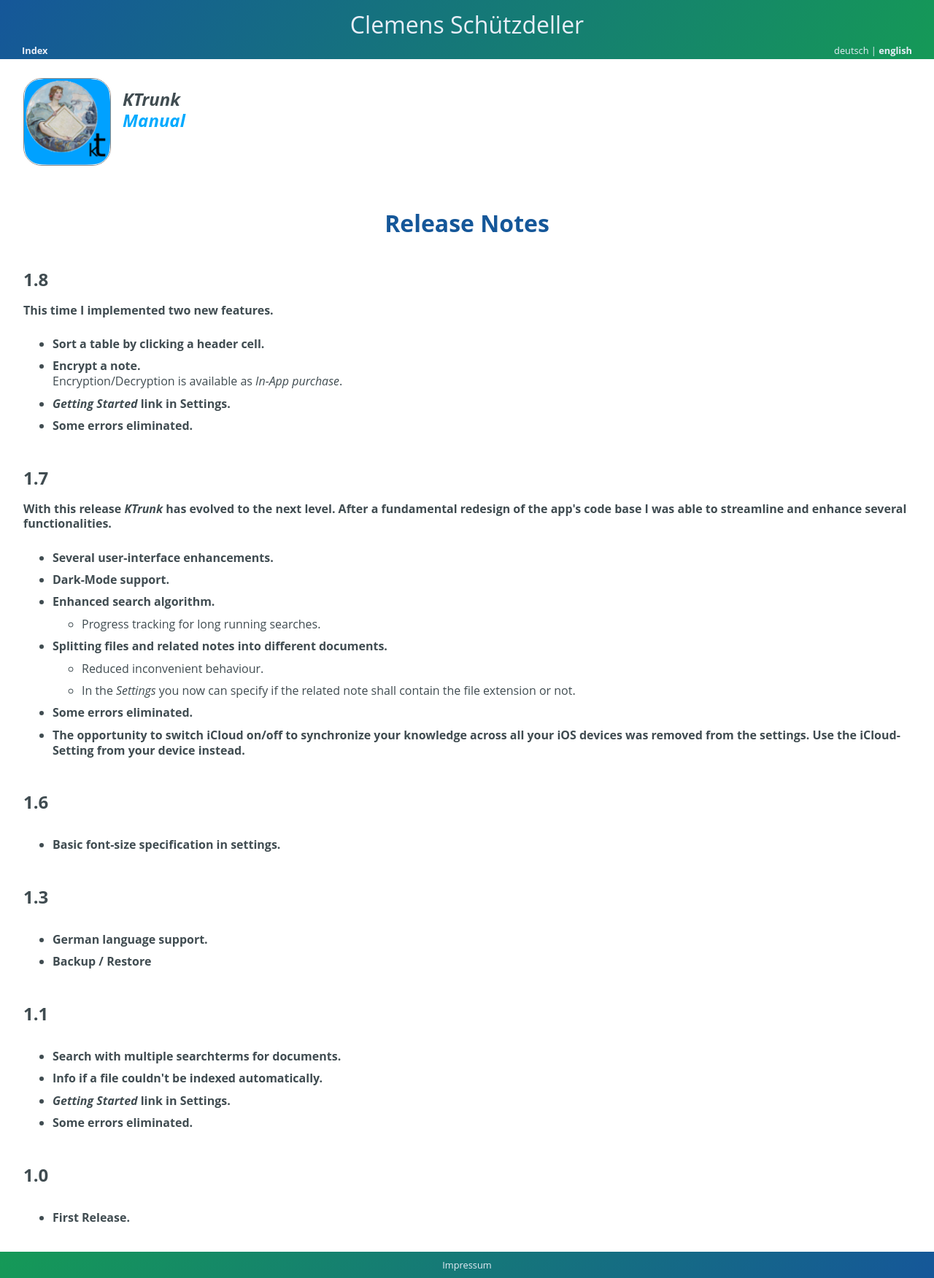
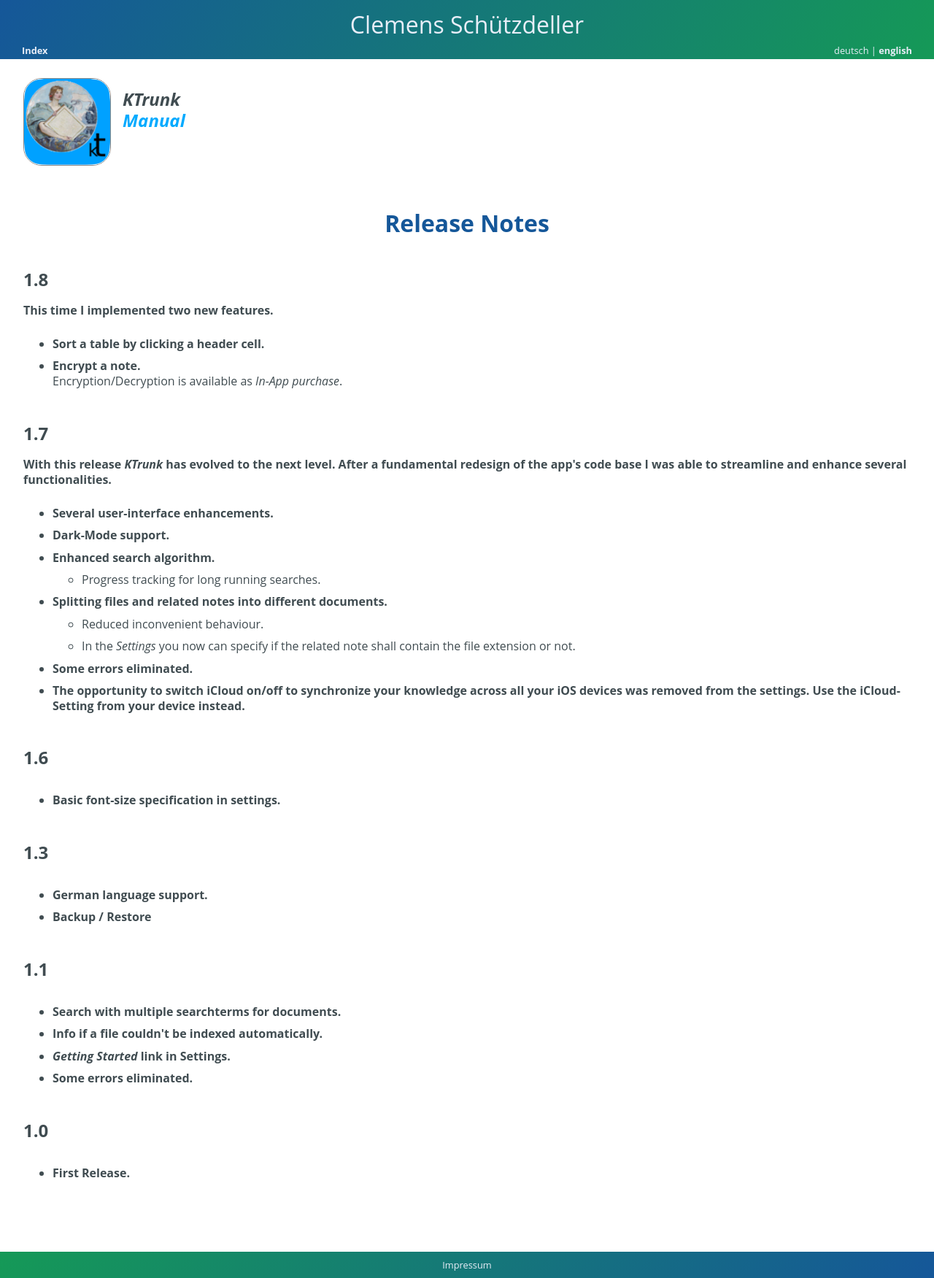
Before and after one commit to cs-LA/home, a Jekyll site: the page built from KTrunk/Manual/ReleaseNotes.md, in a window 1280 px wide. Shown: the whole page at 73% size. Built offline with Jekyll 4.4.1, drawn with Linux system fonts in a browser that asks for light colours; our own code applies the rules of GitHub Pages for plain Markdown files.

Commit message:
Update ReleaseNotes.md

```diff
--- a/KTrunk/Manual/ReleaseNotes.md
+++ b/KTrunk/Manual/ReleaseNotes.md
@@ -26,15 +26,7 @@
   </li>
   <li>
     <span class="en"><b>Encrypt a note.</b><br>Encryption/Decryption is available as <em>In-App purchase</em>.</span>
-    <span class="de"><b>Verschlüsseln einer Notioz.<br>Verschlüsselung/Entschlüsselung ist als <em>In-App Kauf</em> verfügbar.</b></span>
-  </li>
-  <li>
-    <span class="en"><b><i>Getting Started</i> link in Settings.</b></span>
-    <span class="de"><b><i>Schnelleinstieg</i>-Link in den Einstellungen.</b></span>
-  </li>
-  <li>
-    <span class="en"><b>Some errors eliminated.</b></span>
-    <span class="de"><b>Einige Fehlerbehebungen.</b></span>
+    <span class="de"><b>Verschlüsseln einer Notiz.<br>Verschlüsselung/Entschlüsselung ist als <em>In-App Kauf</em> verfügbar.</b></span>
   </li>
 </ul>
 
```
